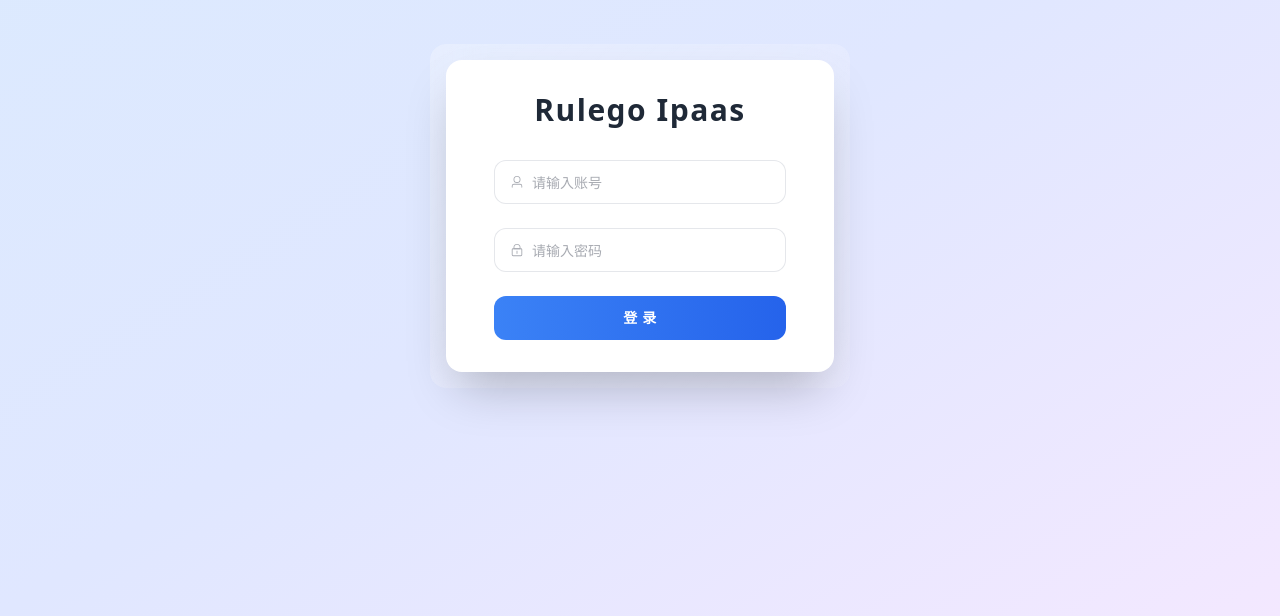
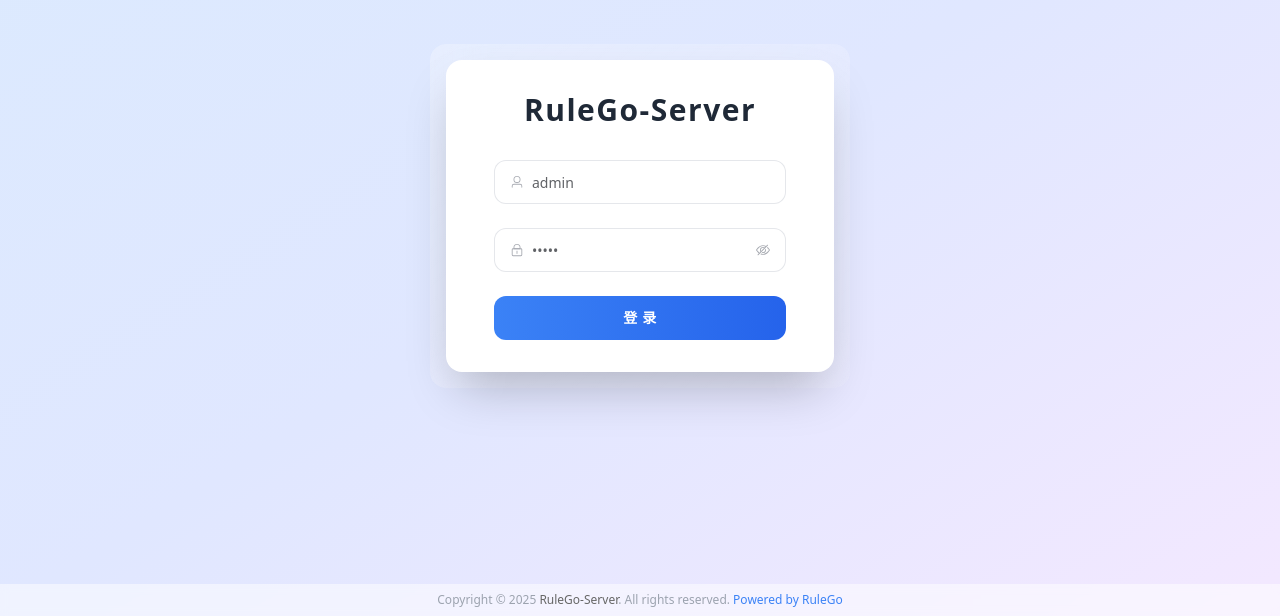
Before and after one commit to rulego/rulego-server, a Vue app in the folder ui/: page /#/login in a window 1280 px wide. Shown: the part 184-800 px from the top of the page. Built offline with nearby package versions, Linux system fonts and the light colour scheme.

Commit message:
chore:add copyright

```diff
--- a/ui/src/layout/default-layout.vue
+++ b/ui/src/layout/default-layout.vue
@@ -5,5 +5,10 @@ import MainLayout from '@src/layout/components/default/main.vue';
 <template>
   <main-layout>
     <router-view></router-view>
+
+    <div class="copyright" style="text-align: center; padding: 10px; color: #666; font-size: 12px;">
+      Copyright © 2025 <a href="https://github.com/rulego/rulego-server" target="_blank" style="color: #666; text-decoration: none;">RuleGo-Server</a>. All rights reserved.
+      <a href="https://rulego.cc" target="_blank" style="color: #666; text-decoration: none;">Powered by RuleGo</a>
+    </div>
   </main-layout>
 </template>
--- a/ui/src/pages/login/login.vue
+++ b/ui/src/pages/login/login.vue
@@ -10,8 +10,8 @@ const router = useRouter();
 
 const formRef = ref();
 const form = ref({
-  username: '',
-  password: '',
+  username: 'admin',
+  password: 'admin',
 });
 const rules = ref({
   username: [{ required: true, message: '请输入账号', trigger: 'blur' }],
@@ -55,7 +55,7 @@ async function handleSubmit() {
       <div class="relative w-full rounded-2xl bg-white p-8 shadow-2xl">
         <div class="flex flex-col items-center pb-8">
           <div class="text-3xl font-bold tracking-wider text-gray-800">
-            Rulego Ipaas
+            RuleGo-Server
           </div>
         </div>
         <div>
@@ -101,6 +101,10 @@ async function handleSubmit() {
       </div>
     </div>
   </div>
+  <footer class="fixed bottom-0 left-0 right-0 py-2 bg-white/50 backdrop-blur-sm text-center text-xs text-gray-400">
+    Copyright © 2025 <a href="https://github.com/rulego/rulego-server" target="_blank" style="color: #666; text-decoration: none;">RuleGo-Server</a>. All rights reserved.
+    <a href="https://rulego.cc" target="_blank" class="text-blue-500 hover:underline">Powered by RuleGo</a>
+  </footer>
 </template>
 
 <style scoped>
```
